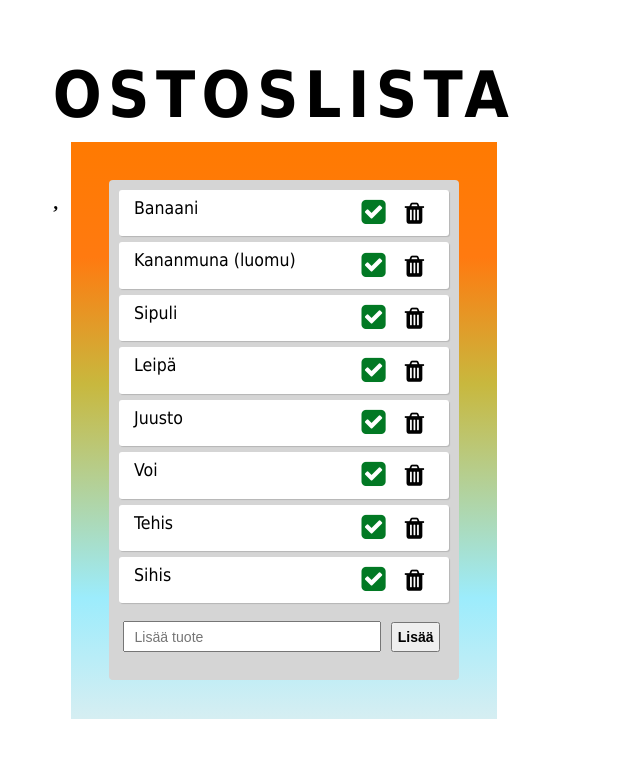
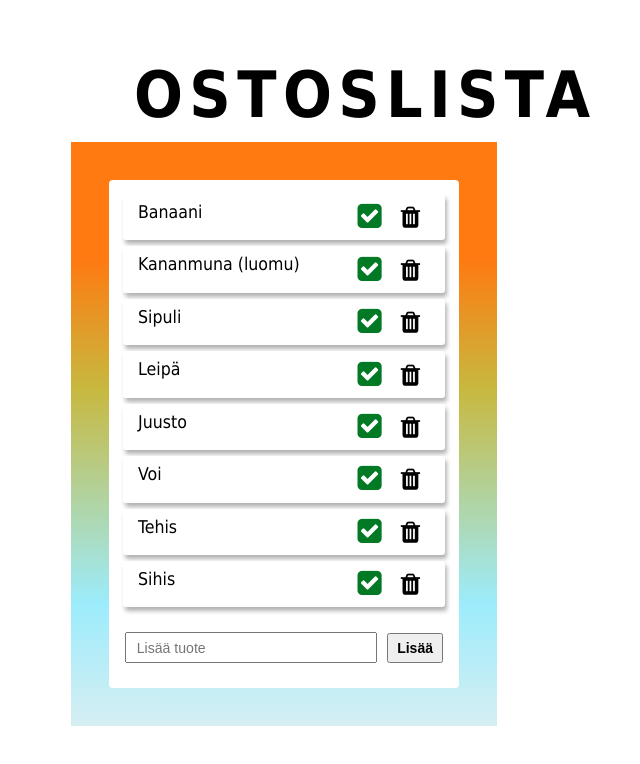
Before and after one commit to mnuik/react-shopping-list, a React (Create React App) app: page / in a window 1280 px wide. Shown: the top 764 px of the page, without its empty margins (356-996 px from the left). Built offline with nearby package versions, Linux system fonts and the light colour scheme.

Commit message:
tinkering the css

```diff
--- a/src/App.css
+++ b/src/App.css
@@ -8,9 +8,8 @@
 }
 
 .app {
-  /* background: #209cee; */
   background: rgb(255, 122, 17);
-  background: linear-gradient(180deg, rgba(255,122,1,1) 0%, rgba(255,122,16,1) 20%, rgba(200,184,62,1) 42%, rgba(156,236,252,1) 79%, rgba(214,238,242,1) 100%);
+  background: linear-gradient(180deg, rgba(255, 122, 17, 1) 0%, rgba(255, 122, 17, 1) 20%, rgba(200, 184, 62, 1) 42%, rgba(156, 236, 252, 1) 79%, rgba(214, 238, 242, 1) 100%);
   padding: 3vw;
   min-width: 350px;
   max-width: 350px;
@@ -21,18 +20,28 @@
   font-family: Ordinary, Tahoma, Verdana, Geneva, sans-serif;
   text-transform: uppercase;
   letter-spacing: 0.2em;
-  min-width: 80%;
-  max-width: 100%;
   min-height: 2em;
   max-height: 3.8em;
+  width: 100%;
+  max-width: 300px;
   padding: 5px;
+}
+
+.todo-list {
+  background: #ffffff;
+  border-radius: 4px;
+  font-size: 1.1em;
+  font-family: Tahoma, Verdana, Geneva, sans-serif;
+  padding: 14px 14px;
+  min-width: 300px;
+  max-width: 100%;
 }
 
 .todo {
   display: grid;
   grid-template-columns: minmax(0, 9fr) 3fr;
-  background: #fff;
-  box-shadow: 1px 1px 1px rgba(0, 0, 0, 0.15);
+  background: #ffffff;
+  box-shadow: 2px 4px 4px rgba(0, 0, 0, 0.3);
   padding: 3px 10px;
   margin-bottom: 6px;
   border-radius: 3px;
@@ -40,16 +49,6 @@
   overflow: scroll;
   white-space: nowrap;
   text-overflow: ellipsis;
-}
-
-.todo-list {
-  background: #d5d5d5;
-  border-radius: 4px;
-  font-size: 1.1em;
-  font-family: Tahoma, Verdana, Geneva, sans-serif;
-  padding: 10px;
-  min-width: 300px;
-  max-width: 100%;
 }
 
 .todo-items {
@@ -65,7 +64,6 @@
   background-color: #ffffff;
   margin: 0.4em, 0.1em;
   padding: 0.15em;
-
 }
 
 .button-delete {
@@ -81,7 +79,7 @@
 .form {
   display: flex;
   align-items: center;
-  margin: 1em 0.2em;
+  margin: 1.4em 0.1em 0.6em 0.1em;
   max-height: 1.8em;
   border: 2px black;
 }
@@ -96,7 +94,8 @@
 .button-add {
   font-size: 14px;
   font-weight: 600;
-  margin: 5px;
+  flex-grow: 1;
+  margin: 0;
   margin-left: 10px;
   padding: 0.35em;
   min-height: 25px;
```
